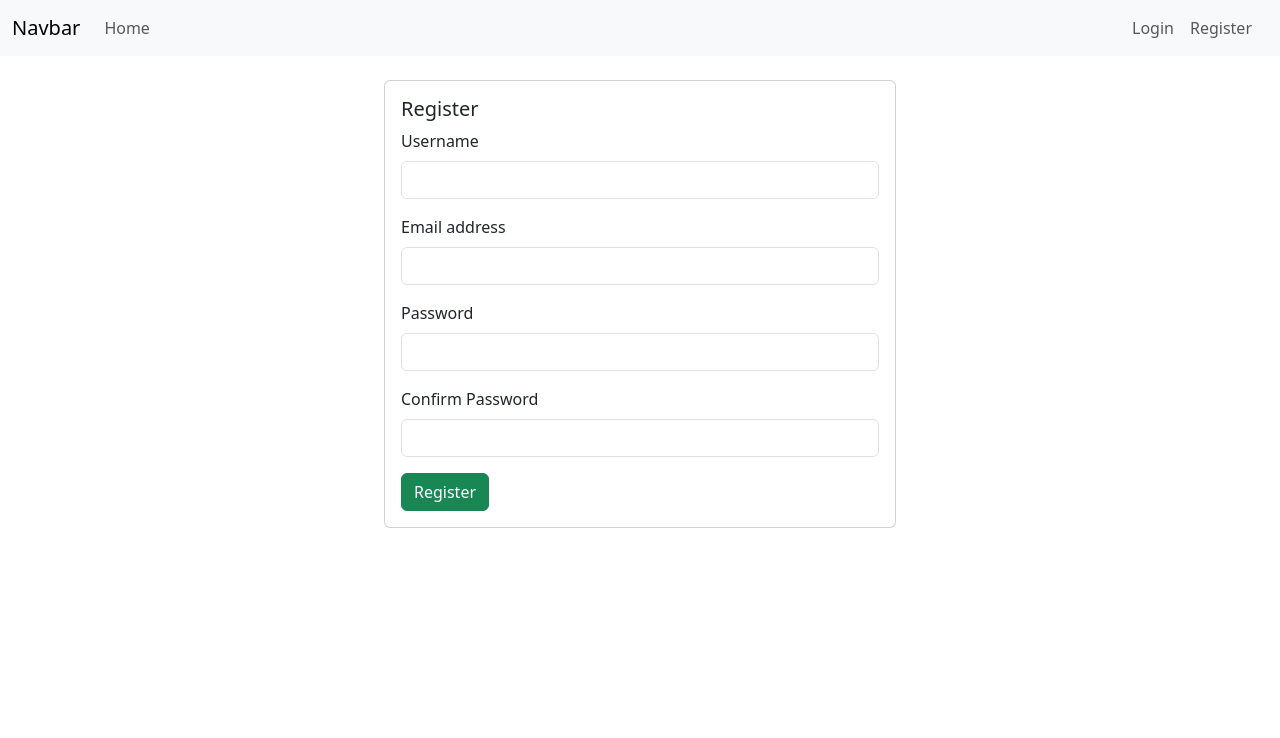
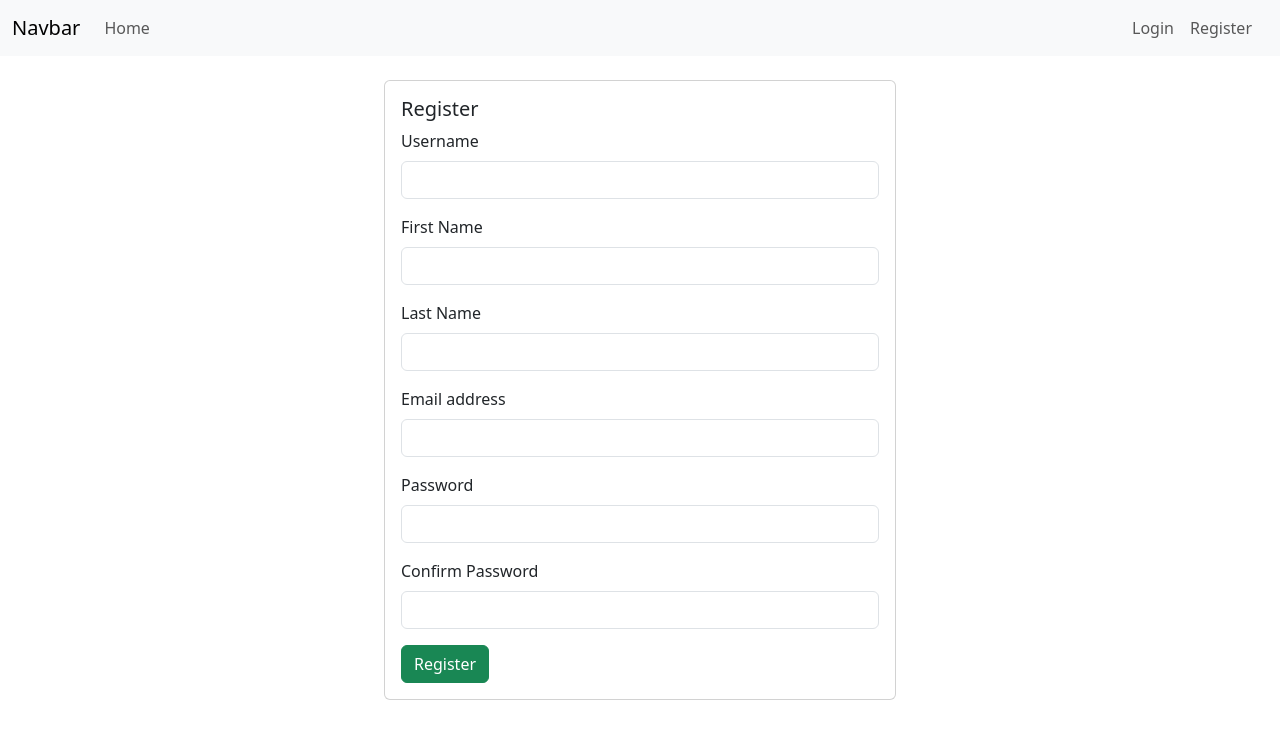
Before and after one commit to drummer-Yurii/mevn-authentication, a Vue app in the folder client/: page /register in a window 1280 px wide. Shown: the top 738 px of the page. Built offline with nearby package versions, Linux system fonts and the light colour scheme; no server answers.

Commit message:
adding additional fields to register form

```diff
--- a/client/src/stores/auth.ts
+++ b/client/src/stores/auth.ts
@@ -8,6 +8,8 @@ export interface LoginData {
 export interface RegisterData {
     username: string,
     email: string,
+    first_name: string,
+    last_name: string,
     password: string,
     password_confirm: string
 }
--- a/client/src/views/auth/RegisterView.vue
+++ b/client/src/views/auth/RegisterView.vue
@@ -10,6 +10,8 @@ const errorMessage = ref<string>('')
 const registerData = reactive<RegisterData>({
   username: '',
   email: '',
+  first_name: '',
+  last_name: '',
   password: '',
   password_confirm: ''
 })
@@ -36,6 +38,14 @@ const submit = async () => {
           <div class="mb-3">
             <label for="username" class="form-label">Username</label>
             <input v-model="registerData.username" type="text" class="form-control" id="username" />
+          </div>
+          <div class="mb-3">
+            <label for="first_name" class="form-label">First Name</label>
+            <input v-model="registerData.first_name" type="text" class="form-control" id="first_name" />
+          </div>
+          <div class="mb-3">
+            <label for="last_name" class="form-label">Last Name</label>
+            <input v-model="registerData.last_name" type="text" class="form-control" id="last_name" />
           </div>
           <div class="mb-3">
             <label for="email" class="form-label">Email address</label>
```
